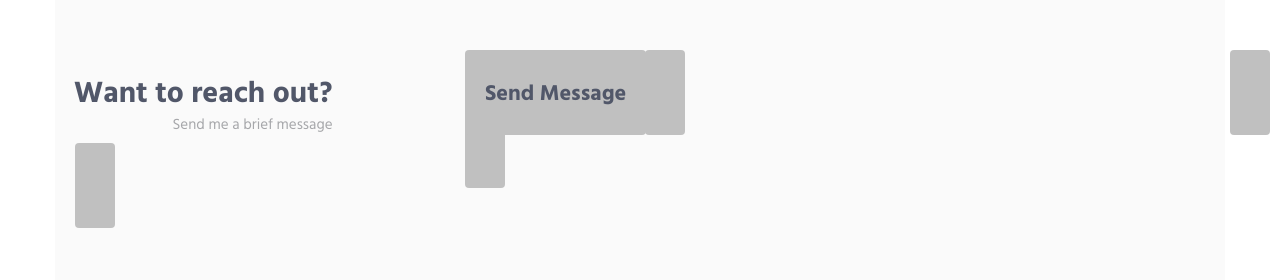
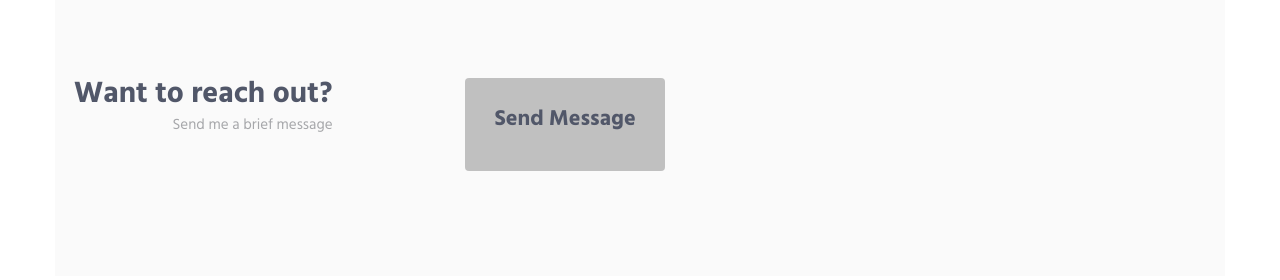
Before and after one commit to RaymondAhadzi/RaymondAhadzi.github.io, a plain HTML site: page index.html in a window 1280 px wide. Shown: the part 2332-2612 px from the top of the page. Drawn offline with Linux system fonts and the light colour scheme.

Commit message:
Update index.html

```diff
--- a/index.html
+++ b/index.html
@@ -369,16 +369,13 @@
 						.button span:after {
   						content: '\00bb';
  						position: absolute;
-  						opacity: 0;
 						font-size: 22px;
 						font-family: Hind, sans-serif;
-						font-weight: 700;
   						color: #0a0a0a;
-  						line-height: 1.4;
-  						margin: 0 0 15px;
   						top: 0;
   						right: -20px;
   						transition: 0.5s;
+						opacity: 0;
 						}
 
 						.button:hover span {
@@ -390,7 +387,7 @@
   						right: 0;
 						}
 					</style>
-					<a href="mailto:raymond@kuenyehia.com?cc=elikem@kuenyehia.com&Subject=Message from website><button class="button"><span><h3>Send Message</h3></span></button>
+					<a href="mailto:raymond@kuenyehia.com?cc=elikem@kuenyehia.com&Subject=Message from website"><button class="button"><span><h3>Send Message</h3></span></button>
                                     </div>
                                 </div>
                             </div>
```
